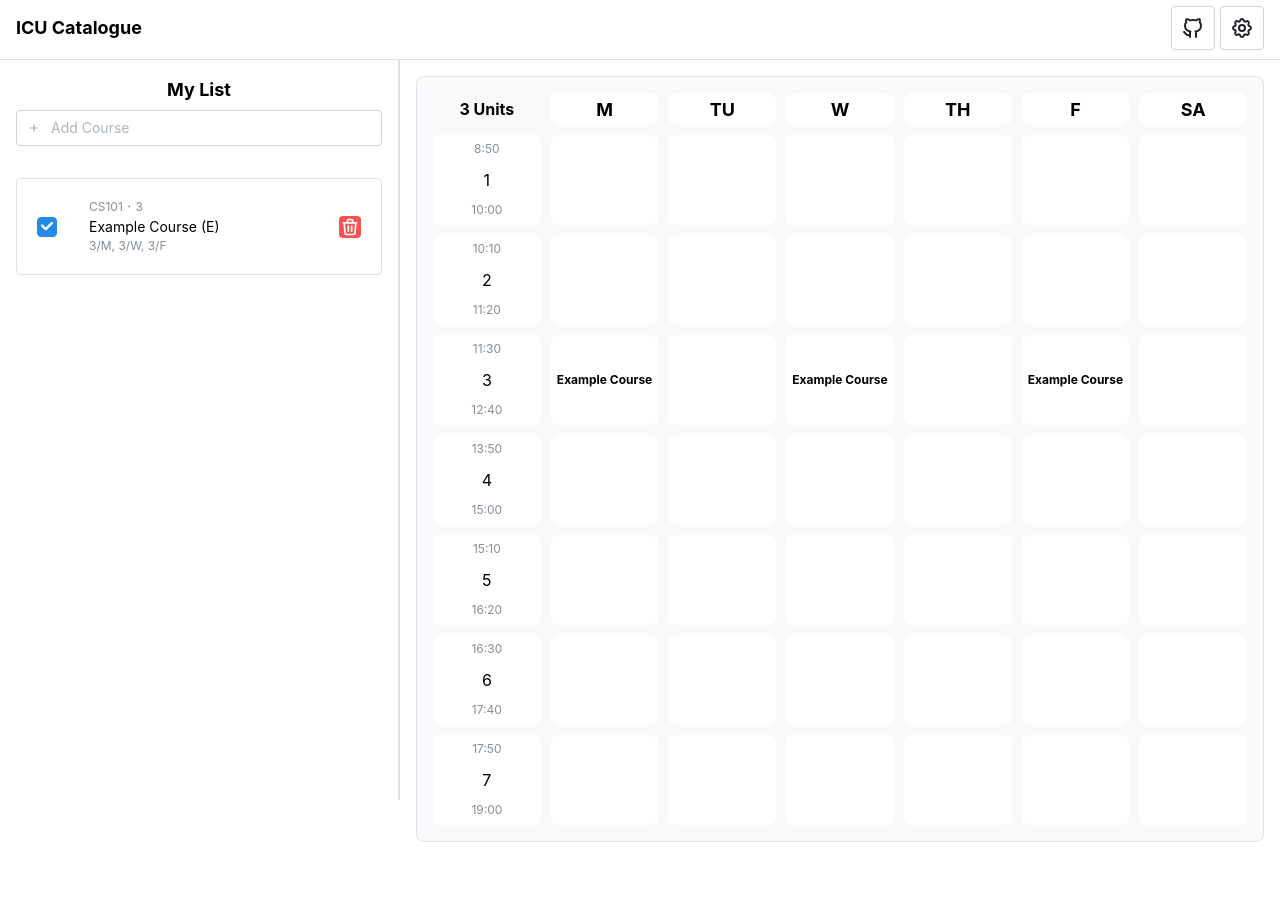
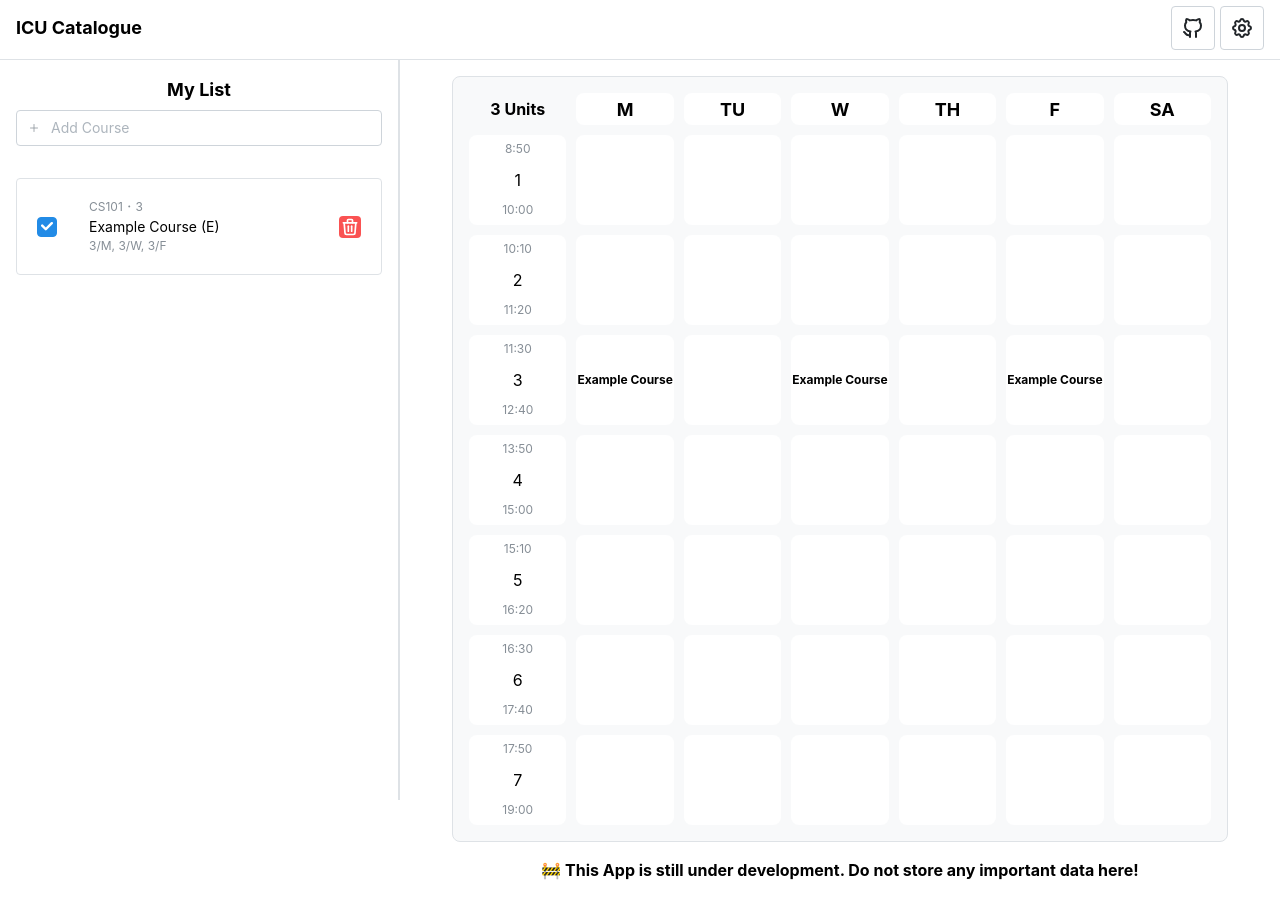
Before and after one commit to ItsukiKigoshi/icu-catalogue, a Next.js app: page / in a window 1280 px wide. Before the commit the page ends 858 px from the top, so only its background shows below. Built offline with nearby package versions, Linux system fonts and the light colour scheme.

Commit message:
Add Flex layout and warning message to Page component

```diff
--- a/src/app/page.tsx
+++ b/src/app/page.tsx
@@ -1,5 +1,5 @@
 "use client";
-import { AppShell } from "@mantine/core";
+import { AppShell, Flex, Text } from "@mantine/core";
 import { useDisclosure } from "@mantine/hooks";
 import { Header } from "../components/Header/Header";
 import { Navbar } from "../components/Navbar/Navbar";
@@ -78,6 +78,13 @@ export default function Page() {
           />
         </AppShell.Navbar>
         <AppShell.Main>
+          <Flex
+            gap="md"
+            justify="center"
+            align="center"
+            direction="row"
+            wrap="wrap"
+          >
             {/* <Grid justify="flex-start" gutter="sm" align="stretch"> */}
             {/* <Grid.Col span={{ base: "auto" }}> */}
             <Timetable courses={courses} />
@@ -86,6 +93,11 @@ export default function Page() {
             <RequirementTable />
           </Grid.Col> */}
             {/* </Grid> */}
+            <Text fw="bold">
+              🚧 This App is still under development. Do not store any important
+              data here!
+            </Text>
+          </Flex>
         </AppShell.Main>
       </AppShell>
     </>
```
Lines whose indentation alone changed are shown as unchanged.
